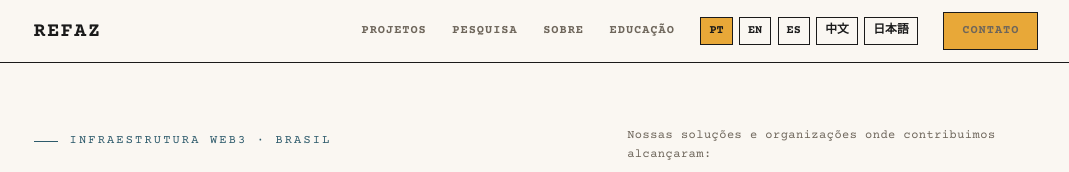
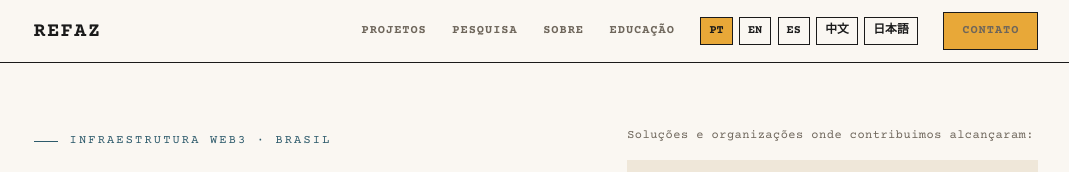
Before and after one commit to ReFaz0x/refaz0x.github.io, a website: page index.html in a window 1280 px wide. Shown: the top 172 px of the page, without its empty margins (104-1173 px from the left). Drawn offline with nearby package versions, Linux system fonts and the light colour scheme.

Commit message:
Update text in index.html for clarity

```diff
--- a/index.html
+++ b/index.html
@@ -58,7 +58,7 @@
         <p class="lede hero__lede" data-i18n="hero.lede"> Startups da Web3 com produtos sofisticados navegam com incerteza a regulação local, projetos de sustentabilidade não se expressam no idioma do alocador. Sem segurança institucional, o custo da alocação de capital dispara bloqueando o aportador. A ReFaz conecta esses mundos.</p>
       </div>
       <div>
-        <p class="statpanel__label" data-i18n="hero.statsLabel">Nossas soluções e organizações onde contribuimos alcançaram:</p>
+        <p class="statpanel__label" data-i18n="hero.statsLabel"> Soluções e organizações onde contribuimos alcançaram:</p>
         <div class="statpanel">
           <div class="stat">
             <span class="material-symbols-outlined">public</span>
```
